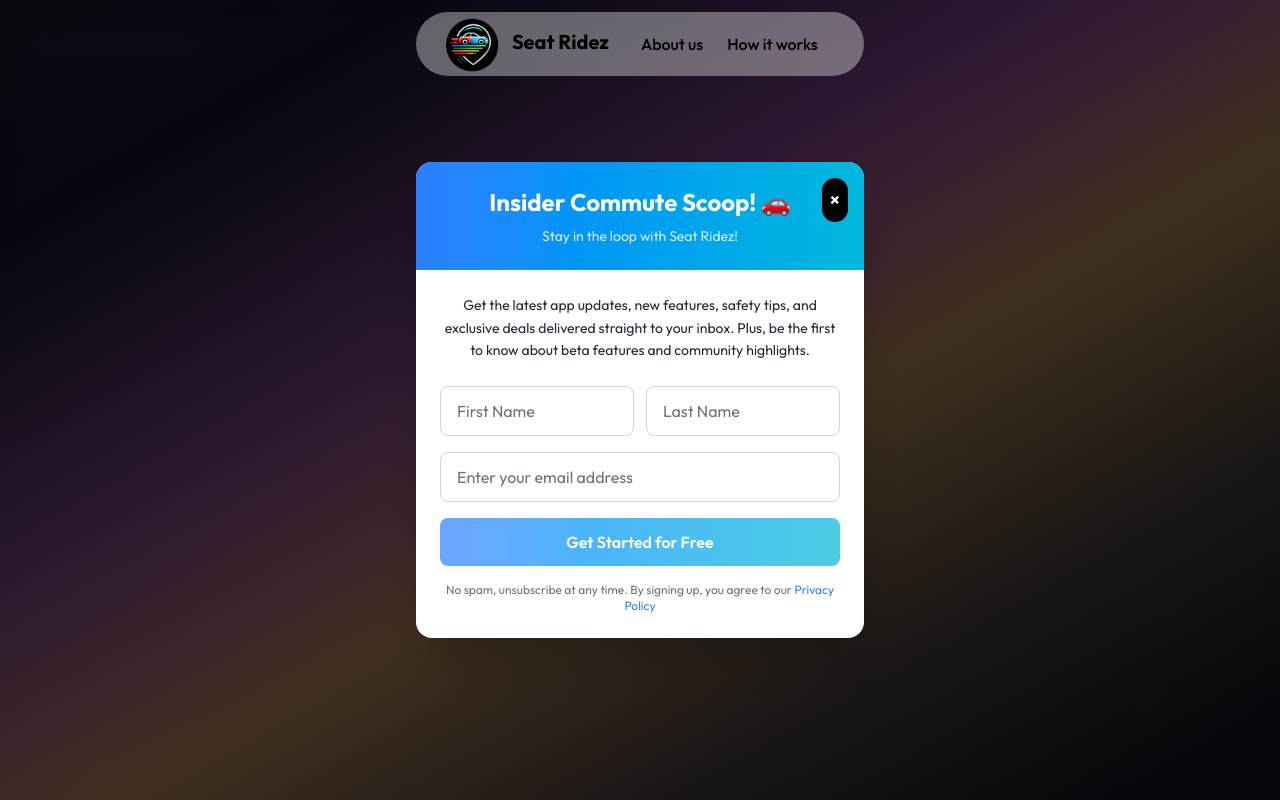
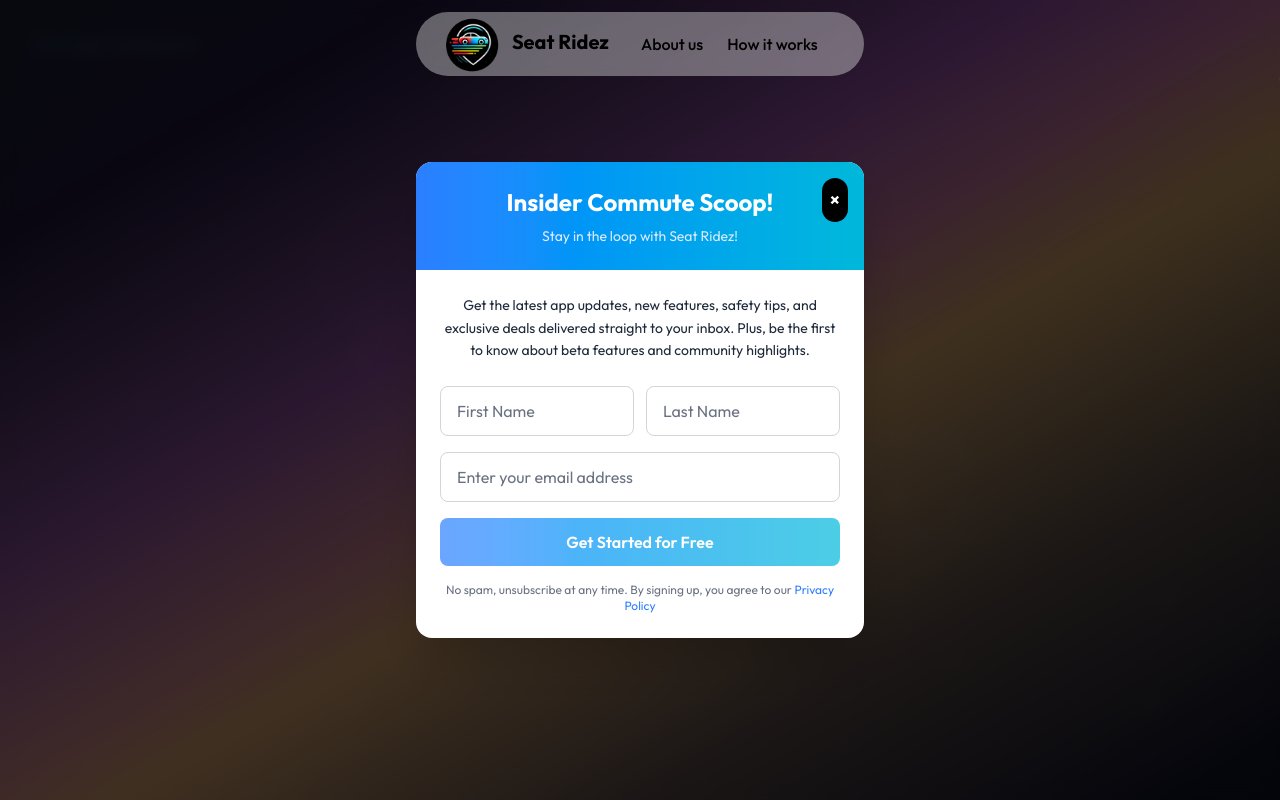
Before and after one commit to SRidez-app/website, a React (Vite) app: page /join in a window 1280 px wide. Built offline with nearby package versions, Linux system fonts and the light colour scheme.

Commit message:
changes to design

```diff
--- a/src/components/NewsletterPopup.jsx
+++ b/src/components/NewsletterPopup.jsx
@@ -153,7 +153,7 @@
 
   return (
     <div
-      className={`fixed inset-0 bg-black/50 backdrop-blur-sm z-50 flex items-center justify-center p-4 transition-opacity duration-300 ${
+      className={`fixed inset-0 bg-black/50 backdrop-blur-sm z-40 flex items-center justify-center p-4 pt-20 sm:pt-4 transition-opacity duration-300 ${
         isClosing ? 'opacity-0' : 'opacity-100'
       }`}
       onClick={handleBackdropClick}
@@ -162,6 +162,7 @@
         className={`bg-white rounded-2xl shadow-2xl max-w-md w-full mx-4 relative overflow-hidden transform transition-all duration-300 ${
           isClosing ? 'scale-95 opacity-0' : 'scale-100 opacity-100'
         }`}
+        style={{ marginTop: 'env(safe-area-inset-top, 0px)' }}
       >
         {/* Close button - Black background with white X */}
         <button
@@ -174,7 +175,7 @@
 
         {/* Header with gradient */}
         <div className="bg-gradient-to-r from-blue-500 to-cyan-500 p-6 text-white text-center">
-          <h2 className="text-2xl font-bold mb-2">Insider Commute Scoop! 🚗</h2>
+          <h2 className="text-2xl font-bold mb-2">Insider Commute Scoop! </h2>
           <p className="text-blue-100 text-sm">
             Stay in the loop with Seat Ridez!
           </p>
```
